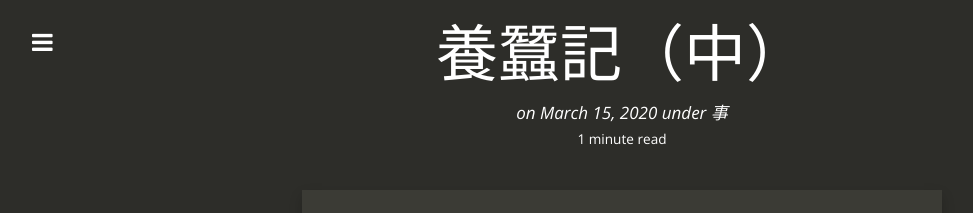
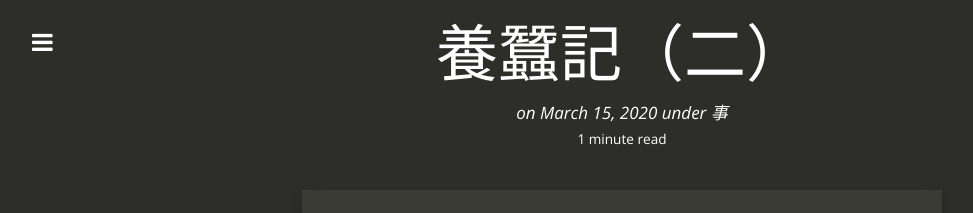
Before and after one commit to Jelly-Fisher/rycbar.github.io, a Jekyll site: the page built from _posts/2020-03-16-養蠶記-中.md, in a window 1280 px wide and 900 px high. Shown: the top 213 px of the window, without its empty margins (18-991 px from the left). Built offline with Jekyll 4.4.1, drawn with Linux system fonts in a browser that asks for light colours; nearby versions of some CDN libraries.

Commit message:
Update from Forestry.io JellyFisher updated _posts/2020-03-16-養蠶記-中.md

```diff
--- a/_posts/2020-03-16-養蠶記-中.md
+++ b/_posts/2020-03-16-養蠶記-中.md
@@ -1,13 +1,11 @@
 ---
 layout: post
-title: 養蠶記（中）
-date: 2020-03-16 00:00:00 +0800
+title: 養蠶記（二）
+date: 2020-03-15T16:00:00.000+00:00
 categories: 事
 tags: []
 
 ---
-
-
 All the words below including this paragraph were generated by voice input of Apple keyboard (Some necessary manipulation might be included). I’m not a native speaker, so please do forgive me if my expression was not so decent or proper.
 
 #### 3月12號
```
